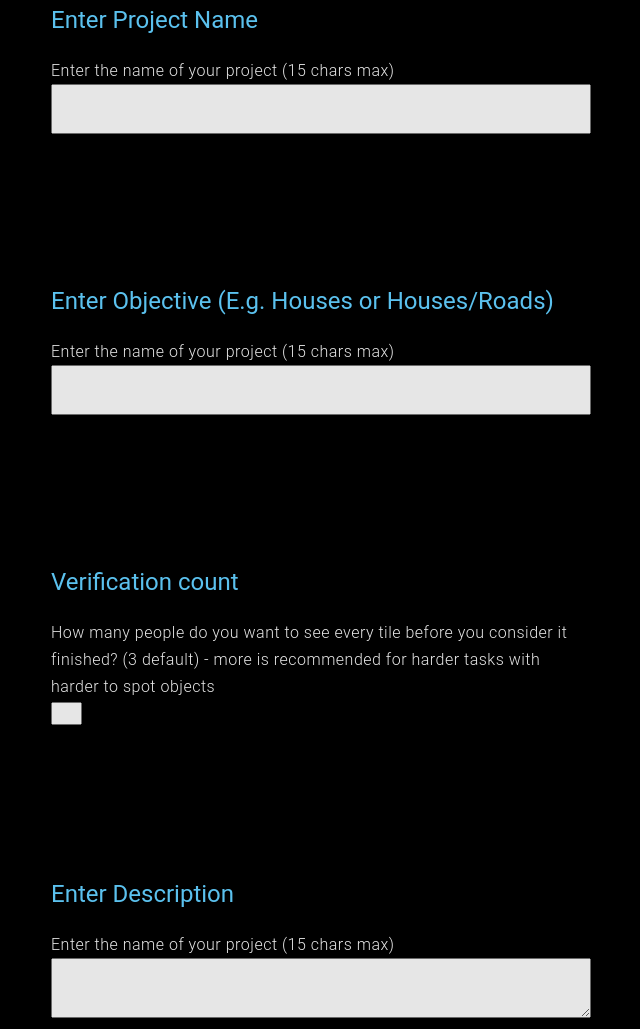
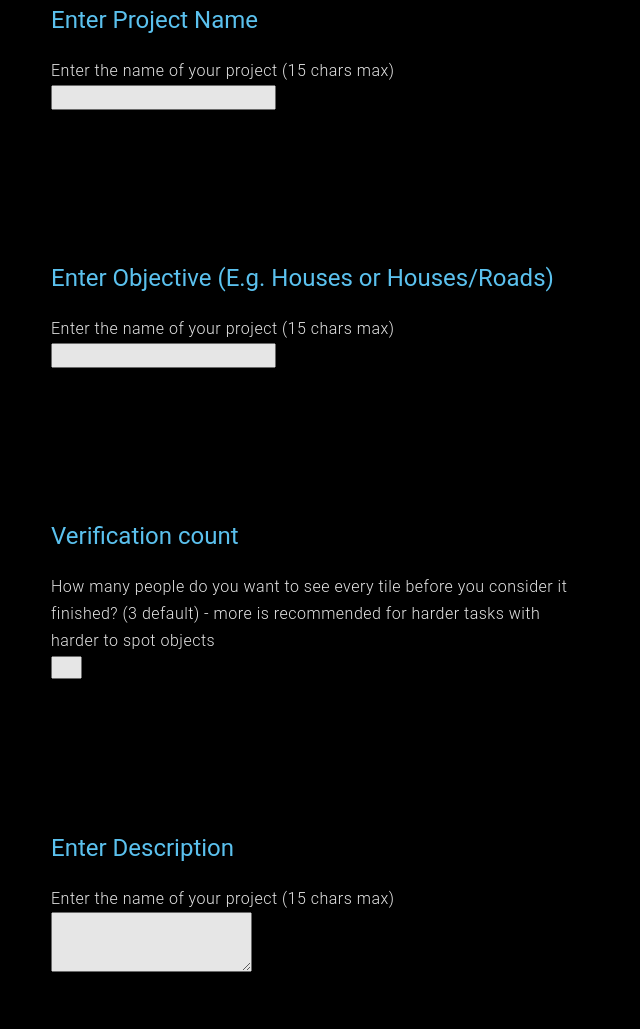
Before and after one commit to mapswipe/mapswipe.github.io, a plain HTML site: page import.html in a window 1280 px wide. Shown: the part 480-1509 px from the top of the page, without its empty margins (19-659 px from the left). Drawn offline with nearby package versions, Linux system fonts and the light colour scheme; no server answers; a script that the page names is missing.

```diff
--- a/css/mapswipe.webflow.css
+++ b/css/mapswipe.webflow.css
@@ -6,18 +6,6 @@
   line-height: 20px;
 }
 
-input {
-  width: 100%;
-  height: 50px;
-  font-size: 20pt;
-  color: #212121;
-}
-
-textArea {
-  width: 100%;
-  height: 100%;
-  color: #212121;
-}
 a {
   color: #9dc850;
   font-weight: 500;
```
Also changed, not shown: index.html (+1 -1 lines).
